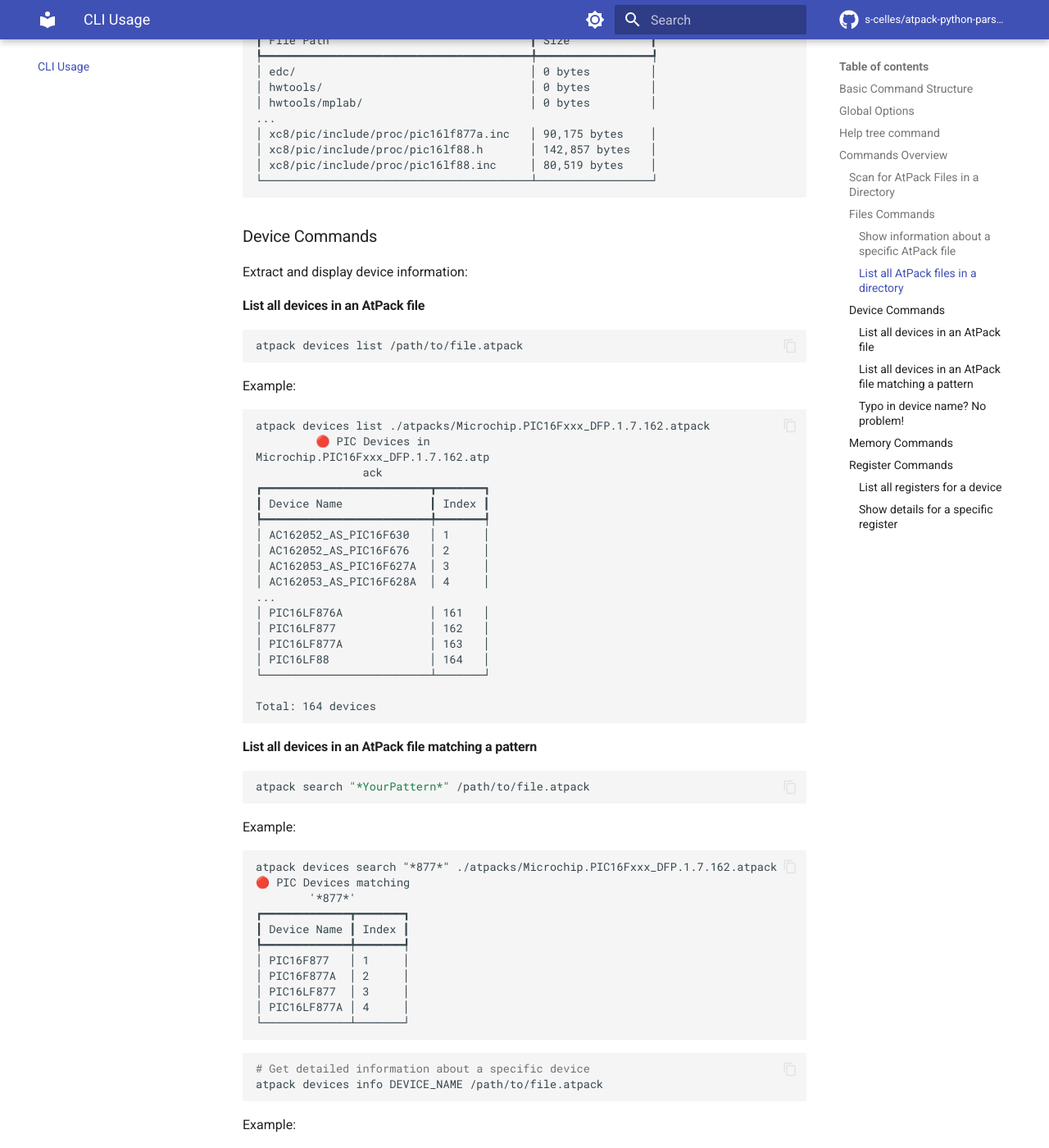
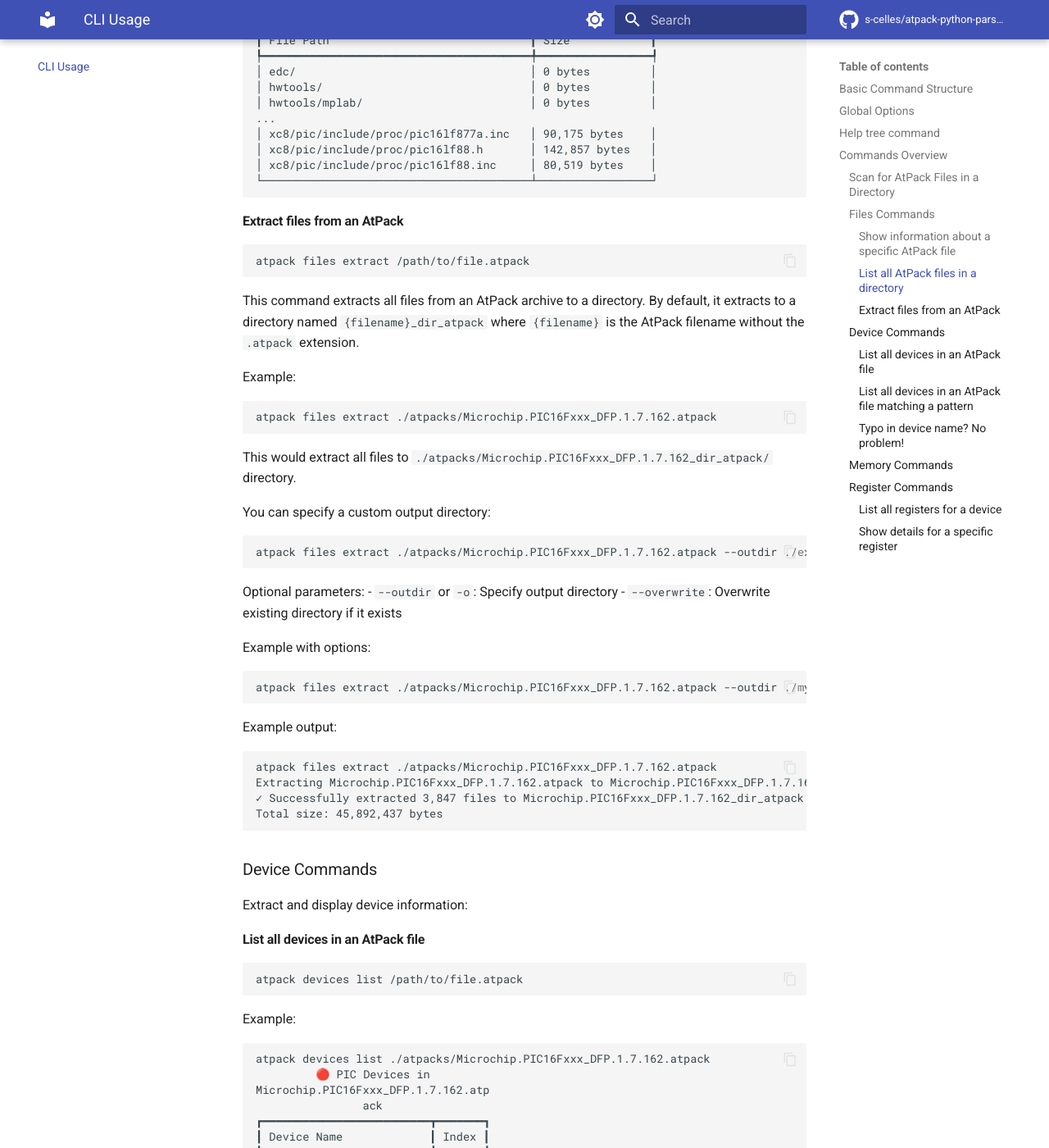
Before and after one commit to s-celles/atpack-python-parser, an MkDocs documentation site: the page built from docs/cli-usage.md, in a window 1280 px wide and 1400 px high, scrolled down 2960 px. Shown: the whole window at 82% size. Built offline with MkDocs 1.6.1 and Material for MkDocs 9.7.7, drawn with Linux system fonts in a browser that asks for light colours; comment, search, counter and statistics services are not loaded.

Commit message:
docs: atpack files extract

````diff
--- a/docs/cli-usage.md
+++ b/docs/cli-usage.md
@@ -151,6 +151,43 @@ atpack files list ./atpacks/Microchip.PIC16Fxxx_DFP.1.7.162.atpack
 │ xc8/pic/include/proc/pic16lf88.h       │ 142,857 bytes   │
 │ xc8/pic/include/proc/pic16lf88.inc     │ 80,519 bytes    │
 └────────────────────────────────────────┴─────────────────┘
+```
+
+#### Extract files from an AtPack
+
+```bash
+atpack files extract /path/to/file.atpack
+```
+
+This command extracts all files from an AtPack archive to a directory. By default, it extracts to a directory named `{filename}_dir_atpack` where `{filename}` is the AtPack filename without the `.atpack` extension.
+
+Example:
+```bash
+atpack files extract ./atpacks/Microchip.PIC16Fxxx_DFP.1.7.162.atpack
+```
+
+This would extract all files to `./atpacks/Microchip.PIC16Fxxx_DFP.1.7.162_dir_atpack/` directory.
+
+You can specify a custom output directory:
+```bash
+atpack files extract ./atpacks/Microchip.PIC16Fxxx_DFP.1.7.162.atpack --outdir ./extracted_files/
+```
+
+Optional parameters:
+- `--outdir` or `-o`: Specify output directory
+- `--overwrite`: Overwrite existing directory if it exists
+
+Example with options:
+```bash
+atpack files extract ./atpacks/Microchip.PIC16Fxxx_DFP.1.7.162.atpack --outdir ./my_extraction/ --overwrite
+```
+
+Example output:
+```
+atpack files extract ./atpacks/Microchip.PIC16Fxxx_DFP.1.7.162.atpack
+Extracting Microchip.PIC16Fxxx_DFP.1.7.162.atpack to Microchip.PIC16Fxxx_DFP.1.7.162_dir_atpack
+✓ Successfully extracted 3,847 files to Microchip.PIC16Fxxx_DFP.1.7.162_dir_atpack
+Total size: 45,892,437 bytes
 ```
 
 ### Device Commands
````
